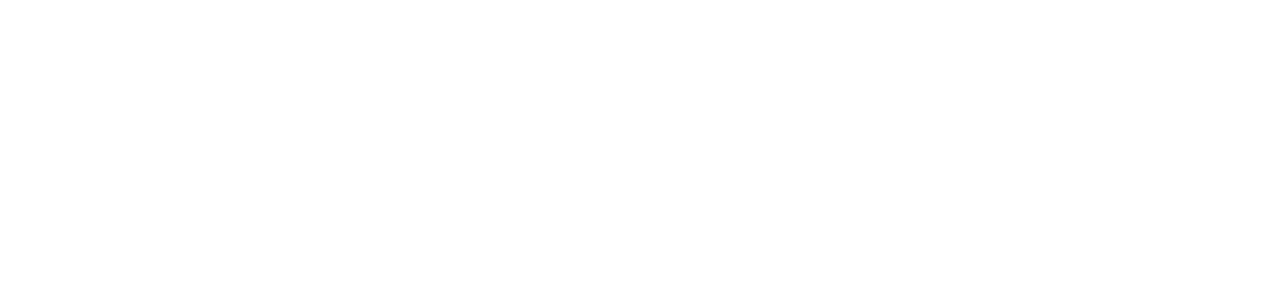
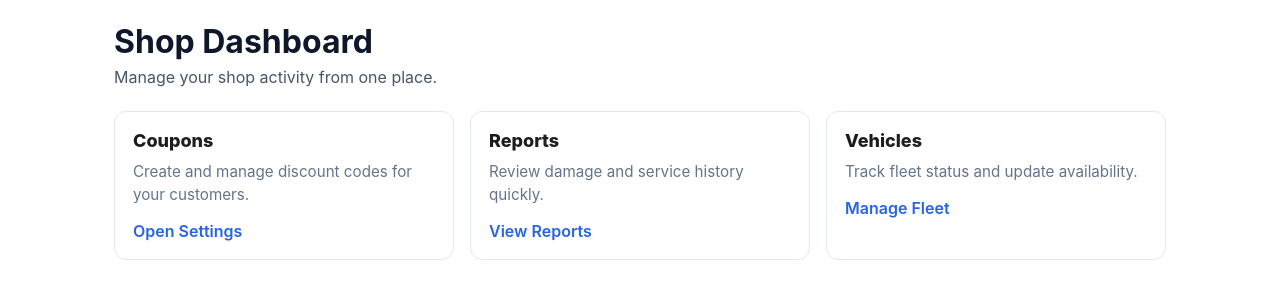
Before and after one commit to deth2026/Rental_Service, a Vue app in the folder frontend/: page /dashboard in a window 1280 px wide. Shown: the top 300 px of the page. Built offline with nearby package versions, Linux system fonts and the light colour scheme; sample sign-in values are in the browser's storage.

Commit message:
checking merge

```diff
--- a/frontend/src/views/shop/Dashboard.vue
+++ b/frontend/src/views/shop/Dashboard.vue
@@ -1,9 +1,86 @@
 <template>
   <main class="dashboard-page">
-    <!-- <h1>Shop Dashboard</h1> -->
-    <!-- <p>Dashboard page is ready for implementation.</p> -->
+    <section class="dashboard-header">
+      <h1>Shop Dashboard</h1>
+      <p>Manage your shop activity from one place.</p>
+    </section>
+
+    <section class="stats-grid">
+      <article class="stat-card">
+        <h2>Coupons</h2>
+        <p>Create and manage discount codes for your customers.</p>
+        <router-link to="/setting" class="card-link">Open Settings</router-link>
+      </article>
+      <article class="stat-card">
+        <h2>Reports</h2>
+        <p>Review damage and service history quickly.</p>
+        <router-link to="/setting" class="card-link">View Reports</router-link>
+      </article>
+      <article class="stat-card">
+        <h2>Vehicles</h2>
+        <p>Track fleet status and update availability.</p>
+        <router-link to="/setting" class="card-link">Manage Fleet</router-link>
+      </article>
+    </section>
   </main>
 </template>
 
 <script setup>
 </script>
+
+<style scoped>
+.dashboard-page {
+  max-width: 1100px;
+  margin: 0 auto;
+  padding: 24px;
+}
+
+.dashboard-header h1 {
+  margin: 0;
+  color: #0f172a;
+  font-size: 2rem;
+  font-weight: 700;
+}
+
+.dashboard-header p {
+  margin: 8px 0 0;
+  color: #475569;
+}
+
+.stats-grid {
+  margin-top: 24px;
+  display: grid;
+  gap: 16px;
+  grid-template-columns: repeat(auto-fit, minmax(220px, 1fr));
+}
+
+.stat-card {
+  background: #ffffff;
+  border: 1px solid #e2e8f0;
+  border-radius: 12px;
+  padding: 18px;
+}
+
+.stat-card h2 {
+  margin: 0;
+  color: #1e293b;
+  font-size: 1.125rem;
+}
+
+.stat-card p {
+  margin: 10px 0 14px;
+  color: #64748b;
+  font-size: 0.95rem;
+  line-height: 1.5;
+}
+
+.card-link {
+  color: #2563eb;
+  text-decoration: none;
+  font-weight: 600;
+}
+
+.card-link:hover {
+  text-decoration: underline;
+}
+</style>
```
